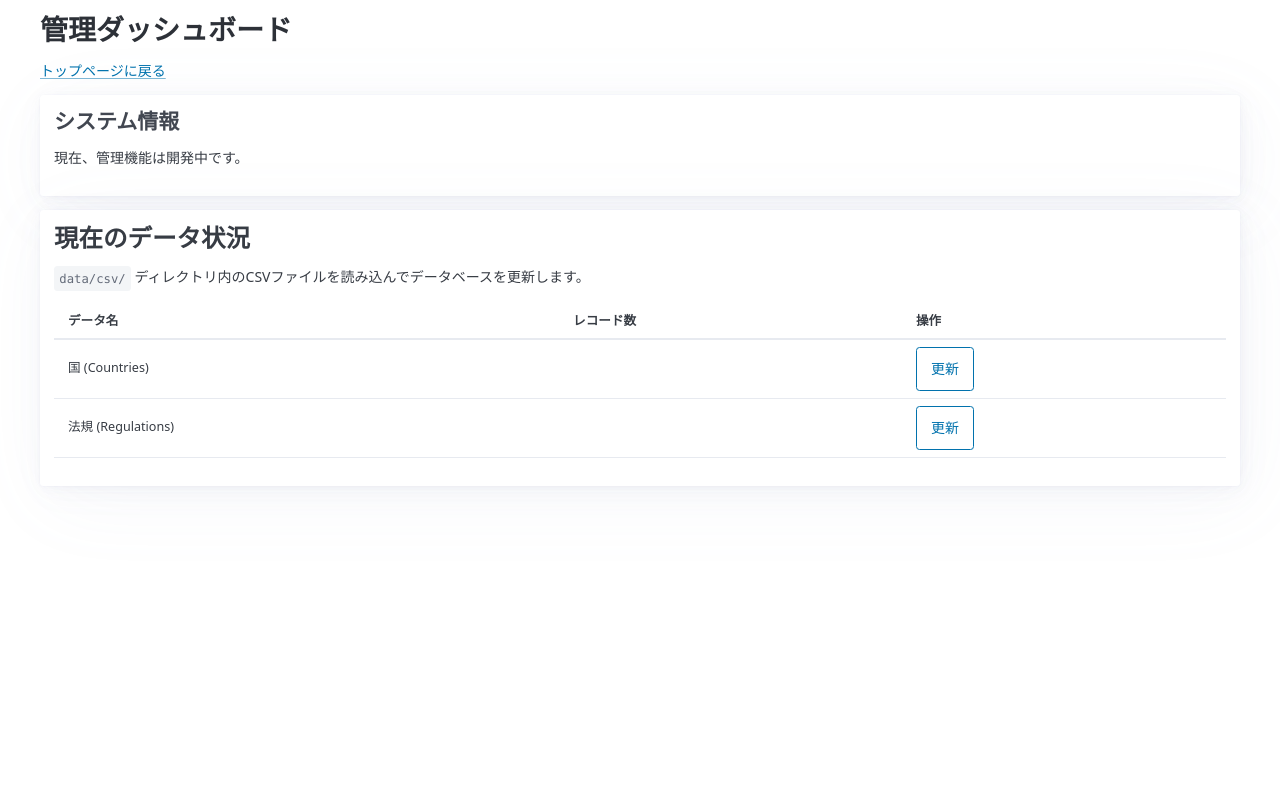
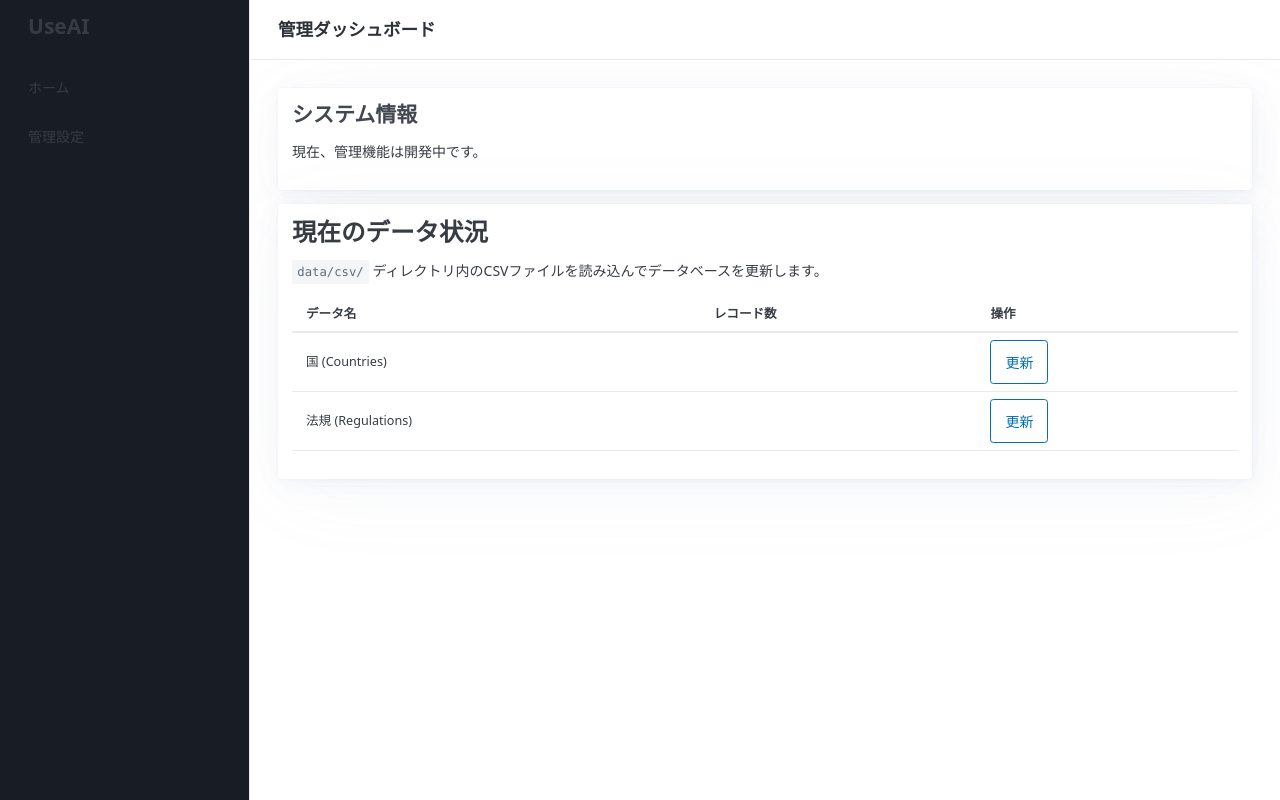
Before and after one commit to YTommy109/useai, a Python web app: template src/templates/admin.html in a window 1280 px wide. Run offline with Jinja, Linux system fonts and the light colour scheme; the template is opened without the code that fills it, so the values that code supplies are empty.

Commit message:
feat(ui): ホームページUIを再構成し、新規作成機能を統合する
- レポート履歴ページに新規作成ボタンを配置し、動的エリアで新規作成フォームとプレビューを切り替え表示する
- プロンプトプレビューをモーダルダイアログで表示するように変更する
- 実行ボタンを選択状態に応じて動的に制御する（HTMXで実装、JavaScriptなし）
- レポート作成後はホームページにリダイレクトし、成功メッセージを廃止する
- サイドバーから新規作成リンクを削除し、/new エンドポイントをホームにリダイレクトする
- App Shell レイアウトを導入し、全ページで統一されたサイドバーナビゲーションを提供する
- モーダルダイアログのCSSスタイルを追加する
- 実行ボタンの動的制御を確認するテストケースを追加する（初期状態、国選択後、法規選択後）

Co-authored-by: Antigravity <antigravity@google.com>

```diff
--- a/src/routers/admin.py
+++ b/src/routers/admin.py
@@ -47,6 +47,7 @@
         context={
             'country_count': country_count,
             'regulation_count': regulation_count,
+            'active_page': 'admin',
         },
     )
 
--- a/src/templates/admin.html
+++ b/src/templates/admin.html
@@ -1,13 +1,12 @@
-{% extends "base.html" %}
+{% extends "layout/app_shell.html" %}
 
 {% block title %}管理画面 - UseAI{% endblock %}
+{% block page_title %}管理ダッシュボード{% endblock %}
 
 {% block head %}
 {% endblock %}
 
 {% block content %}
-<h1>管理ダッシュボード</h1>
-<p><a href="/">トップページに戻る</a></p>
 
 <article>
     <h3>システム情報</h3>
--- a/src/templates/base.html
+++ /dev/null
@@ -1,20 +0,0 @@
-<!DOCTYPE html>
-<html lang="ja">
-
-<head>
-    <meta charset="UTF-8">
-    <meta name="viewport" content="width=device-width, initial-scale=1.0">
-    <title>{% block title %}UseAI{% endblock %}</title>
-    <link rel="stylesheet" href="/static/vendor/css/pico.min.css">
-    <link rel="stylesheet" href="/static/css/style.css">
-    <script src="/static/vendor/js/htmx.min.js"></script>
-    {% block head %}{% endblock %}
-</head>
-
-<body>
-    <main class="container">
-        {% block content %}{% endblock %}
-    </main>
-</body>
-
-</html>
--- /dev/null
+++ b/src/templates/layout/app_shell.html
@@ -0,0 +1,124 @@
+<!DOCTYPE html>
+<html lang="ja" data-theme="light">
+
+<head>
+    <meta charset="UTF-8">
+    <meta name="viewport" content="width=device-width, initial-scale=1.0">
+    <title>{% block title %}UseAI{% endblock %}</title>
+    <link rel="stylesheet" href="/static/vendor/css/pico.min.css">
+    <link rel="stylesheet" href="/static/css/style.css">
+    <script src="/static/vendor/js/htmx.min.js"></script>
+    <style>
+        /* App Shell Specific Styles */
+        :root {
+            --sidebar-width: 250px;
+            --header-height: 60px;
+        }
+
+        body {
+            display: flex;
+            min-height: 100vh;
+            margin: 0;
+            overflow: hidden;
+            /* Prevent body scroll, handle in main */
+        }
+
+        /* Sidebar Styles */
+        #sidebar {
+            width: var(--sidebar-width);
+            background-color: var(--pico-contrast-background);
+            color: var(--pico-contrast-color);
+            display: flex;
+            flex-direction: column;
+            padding: 1rem;
+            z-index: 100;
+            height: 100vh;
+            border-right: 1px solid var(--pico-muted-border-color);
+        }
+
+        #sidebar nav ul {
+            padding: 0;
+            margin: 0;
+            list-style: none;
+        }
+
+        #sidebar nav li {
+            margin-bottom: 0.5rem;
+        }
+
+        #sidebar nav a {
+            display: block;
+            padding: 0.75rem 1rem;
+            color: var(--pico-contrast-color);
+            text-decoration: none;
+            border-radius: var(--pico-border-radius);
+            transition: background-color 0.2s;
+        }
+
+        #sidebar nav a:hover,
+        #sidebar nav a[aria-current="page"] {
+            background-color: var(--pico-primary-background);
+            color: var(--pico-primary-inverse);
+        }
+
+        /* Main Content Styles */
+        #main-content {
+            flex: 1;
+            display: flex;
+            flex-direction: column;
+            height: 100vh;
+            overflow: hidden;
+            background-color: var(--pico-background-color);
+        }
+
+        header.app-header {
+            height: var(--header-height);
+            display: flex;
+            align-items: center;
+            padding: 0 2rem;
+            border-bottom: 1px solid var(--pico-muted-border-color);
+            background-color: var(--pico-card-background-color);
+        }
+
+        .content-scroll {
+            flex: 1;
+            padding: 2rem;
+            overflow-y: auto;
+        }
+    </style>
+    {% block head %}{% endblock %}
+</head>
+
+<body hx-boost="true">
+    <aside id="sidebar">
+        <div style="margin-bottom: 2rem; padding: 0 1rem;">
+            <h2 style="margin: 0; font-size: 1.5rem;">UseAI</h2>
+        </div>
+        <nav>
+            <ul>
+                <li>
+                    <a href="/" {% if active_page=='index' %}aria-current="page" {% endif %}>
+                        ホーム
+                    </a>
+                </li>
+                <li>
+                    <a href="/admin" {% if active_page=='admin' %}aria-current="page" {% endif %}>
+                        管理設定
+                    </a>
+                </li>
+            </ul>
+        </nav>
+    </aside>
+
+    <div id="main-content">
+        <header class="app-header">
+            <h1 style="margin: 0; font-size: 1.25rem;">{% block page_title %}{% endblock %}</h1>
+        </header>
+
+        <div class="content-scroll">
+            {% block content %}{% endblock %}
+        </div>
+    </div>
+</body>
+
+</html>
```
Also changed, not shown: src/routers/pages.py (+159 -7 lines), src/routers/reports.py (+5 -8 lines), src/templates/components/main_interface.html (+16 -20 lines), src/templates/components/prompt_preview.html (added, +11 -0 lines), src/templates/components/report_list.html (+7 -2 lines), src/templates/index.html (+19 -4 lines), src/templates/pages/new_report.html (added, +13 -0 lines), static/css/style.css (+58 -0 lines), tests/integration/test_pages.py (+116 -47 lines).
